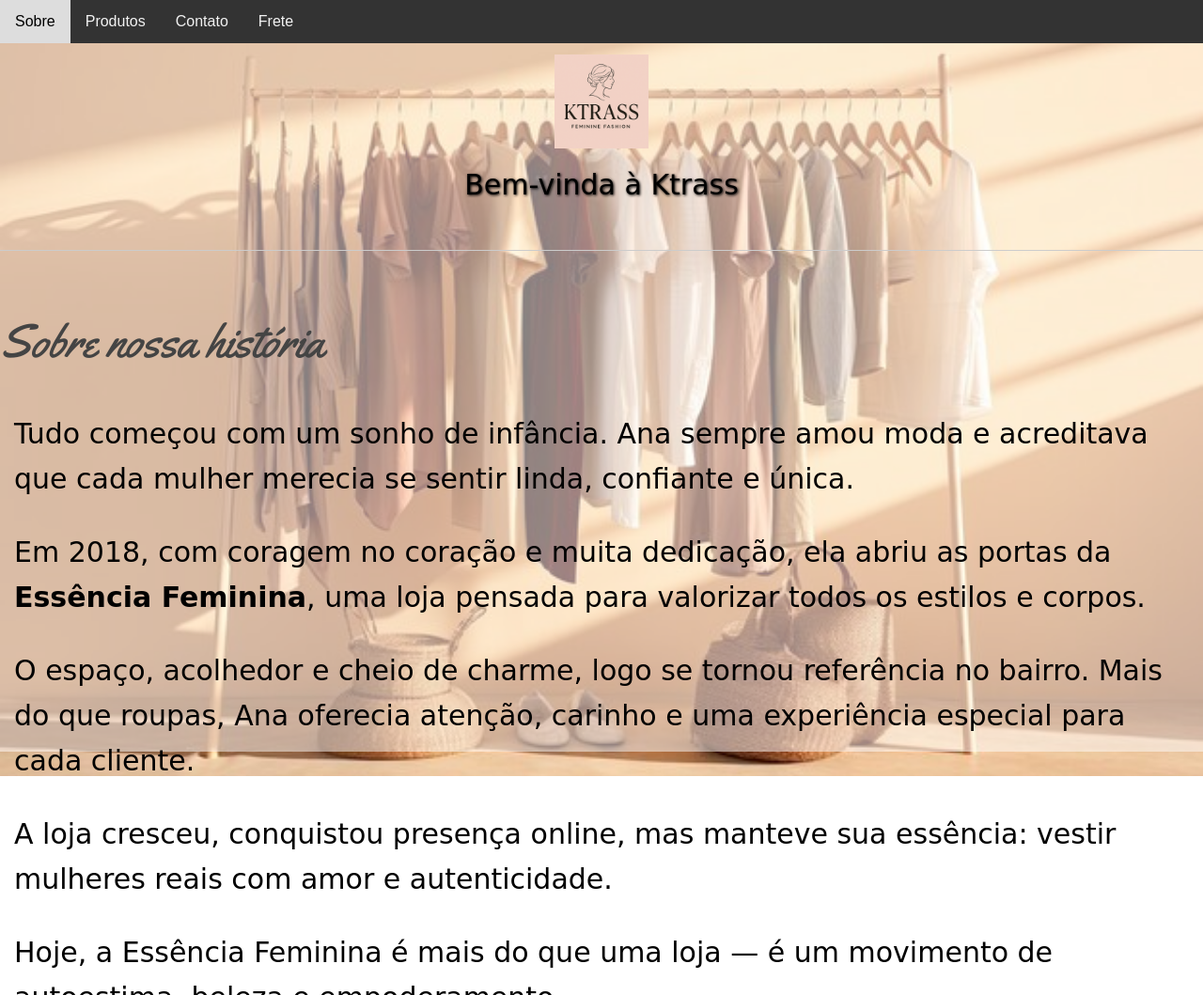
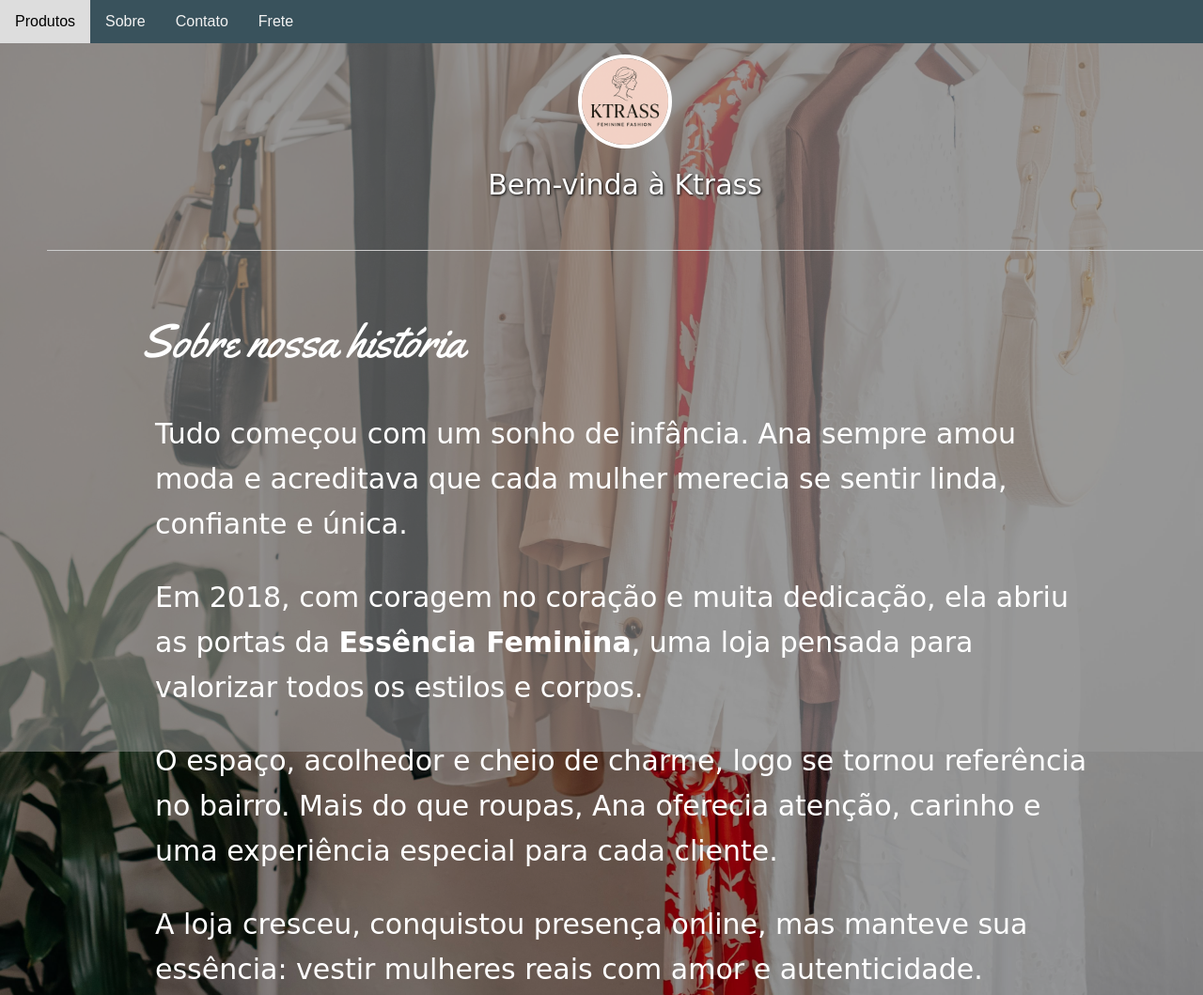
Before and after one commit to keylane1355/Projeto1parte2, a plain HTML site: page Inicial.html in a window 1280 px wide. Shown: the top 1059 px of the page at 94% size. Drawn offline with Linux system fonts and the light colour scheme; a web font is replaced by a local one.

Commit message:
mudanças

```diff
--- a/Inicial.html
+++ b/Inicial.html
@@ -1,11 +1,11 @@
 <!DOCTYPE html>
 <html lang="pt-br">
+
 <head>
   <meta charset="UTF-8">
   <meta name="viewport" content="width=device-width, initial-scale=1.0">
   <title>Ktrass</title>
   <style>
-
     @import url('https://fonts.googleapis.com/css2?family=Meow+Script&display=swap');
     @import url('https://fonts.googleapis.com/css2?family=Meow+Script&family=Yellowtail&display=swap');
 
@@ -16,6 +16,7 @@
       font-style: normal;
       font-size: 30px;
     }
+
     .yellowtail-regular {
       font-family: "Yellowtail", cursive;
       font-weight: 400;
@@ -28,18 +29,20 @@
       box-sizing: border-box;
     }
 
-    html, body {
+    html,
+    body {
       height: 100%;
       margin: 0;
     }
 
     body {
-      background-image: url('imagemDeFundo.jpg');
+      background-image: url('Fundo.jpg');
       background-size: cover;
       background-position: center;
       background-repeat: no-repeat;
       position: relative;
       font-family: Arial, sans-serif;
+      min-height: 100vh;
     }
 
     body::before {
@@ -69,7 +72,7 @@
 
     .topnav {
       overflow: hidden;
-      background-color: #333;
+      background-color: #39525C;
     }
 
     .topnav a {
@@ -87,13 +90,13 @@
     }
 
     h1 {
-      color: rgb(0, 0, 0);
+      color: rgb(255, 255, 255);
       text-align: center;
       font-size: 120px;
     }
 
     h2 {
-      color: #444;
+      color: #ffffff;
       padding-top: 20px;
 
     }
@@ -102,6 +105,7 @@
       font-size: 20px;
       padding: 0 15px;
       line-height: 1.6;
+      color: white;
     }
 
     hr {
@@ -111,30 +115,57 @@
     }
   </style>
 </head>
+
+ <!-- VLibras -->
+ <div vw class="enabled">
+  <div vw-access-button class="active"></div>
+  <div vw-plugin-wrapper>
+    <div class="vw-plugin-top-wrapper"></div>
+  </div>
+</div>
+<script src="https://vlibras.gov.br/app/vlibras-plugin.js"></script>
+<script>
+  new window.VLibras.Widget('https://vlibras.gov.br/app');
+</script>
+
+
 <body>
-
   <!-- Menu de navegação -->
   <div class="topnav">
+    <a href="Produtos.html" target="_blank">Produtos</a>
     <a href="#sobre" target="_blank">Sobre</a>
-    <a href="Produtos.html" target="_blank">Produtos</a>
     <a href="Contato.html" target="_blank">Contato</a>
     <a href="Frete.html" target="_blank">Frete</a>
   </div>
 
+  <div style="background-color: #00000063;
+color:white;
+ padding-left: 50px;">
+
     <!-- Cabeçalho -->
     <div class="header">
-    <img src="logoLoja.png" alt="Logo Loja" style="max-height: 100px;">
+      <img src="logoLoja.png" alt="Logo Loja" style="max-height: 100px;border-radius: 100px;border: 4px solid white;">
       <h1 class="meow-script-regular">Bem-vinda à Ktrass</h1>
     </div>
 
-  <hr/>
+    <hr />
+    <div style="margin: 0 100px">
 
-  <h2 class="yellowtail-regular" >Sobre nossa história</h2>
-  <p class="meow-script-regular">Tudo começou com um sonho de infância. Ana sempre amou moda e acreditava que cada mulher merecia se sentir linda, confiante e única.</p>
-  <p class="meow-script-regular">Em 2018, com coragem no coração e muita dedicação, ela abriu as portas da <strong>Essência Feminina</strong>, uma loja pensada para valorizar todos os estilos e corpos.</p>
-  <p class="meow-script-regular">O espaço, acolhedor e cheio de charme, logo se tornou referência no bairro. Mais do que roupas, Ana oferecia atenção, carinho e uma experiência especial para cada cliente.</p>
-  <p class="meow-script-regular">A loja cresceu, conquistou presença online, mas manteve sua essência: vestir mulheres reais com amor e autenticidade.</p>
-  <p class="meow-script-regular">Hoje, a Essência Feminina é mais do que uma loja — é um movimento de autoestima, beleza e empoderamento.</p>
 
+      <h2 class="yellowtail-regular">Sobre nossa história</h2>
+      <p class="meow-script-regular">Tudo começou com um sonho de infância. Ana sempre amou moda e acreditava que cada
+        mulher merecia se sentir linda, confiante e única.</p>
+      <p class="meow-script-regular">Em 2018, com coragem no coração e muita dedicação, ela abriu as portas da
+        <strong>Essência Feminina</strong>, uma loja pensada para valorizar todos os estilos e corpos.
+      </p>
+      <p class="meow-script-regular">O espaço, acolhedor e cheio de charme, logo se tornou referência no bairro. Mais do
+        que roupas, Ana oferecia atenção, carinho e uma experiência especial para cada cliente.</p>
+      <p class="meow-script-regular">A loja cresceu, conquistou presença online, mas manteve sua essência: vestir
+        mulheres reais com amor e autenticidade.</p>
+      <p class="meow-script-regular">Hoje, a Essência Feminina é mais do que uma loja — é um movimento de autoestima,
+        beleza e empoderamento.</p>
+    </div>
+  </div>
 </body>
+
 </html>
--- a/estilo.css
+++ b/estilo.css
@@ -1,12 +1,42 @@
+.header {
+  background-size: cover;
+  background-position: center;
+  background-repeat: no-repeat;
+  height: 200px;
+  display: flex;
+  flex-direction: column;
+  justify-content: center;
+  align-items: center;
+  color: white;
+  text-shadow: 1px 1px 3px black;
+}
+
+.topnav {
+  overflow: hidden;
+  background-color: #39525C;
+}
+
+.topnav a {
+  float: left;
+  display: block;
+  color: #f2f2f2;
+  text-align: center;
+  padding: 14px 16px;
+  text-decoration: none;
+}
+
+.topnav a:hover {
+  background-color: #ddd;
+  color: black;
+}
 body {
     margin: 0;
     font-family: 'Segoe UI', Tahoma, Geneva, Verdana, sans-serif;
     background-color: #f9f9f9;
-    color: #333;
+    color: #39525C;
   }
-
   .header {
-    background-color: #dc95a2;
+    background-color: #F2D2C6;
     color: white;
     text-align: center;
     padding: 60px 20px;
```
Also changed, not shown: Contato.html (+60 -2 lines), Frete.html (+45 -1 lines), Produtos.html (+7 -0 lines), fundo.jpg (added). Lines whose indentation alone changed are shown as unchanged.
